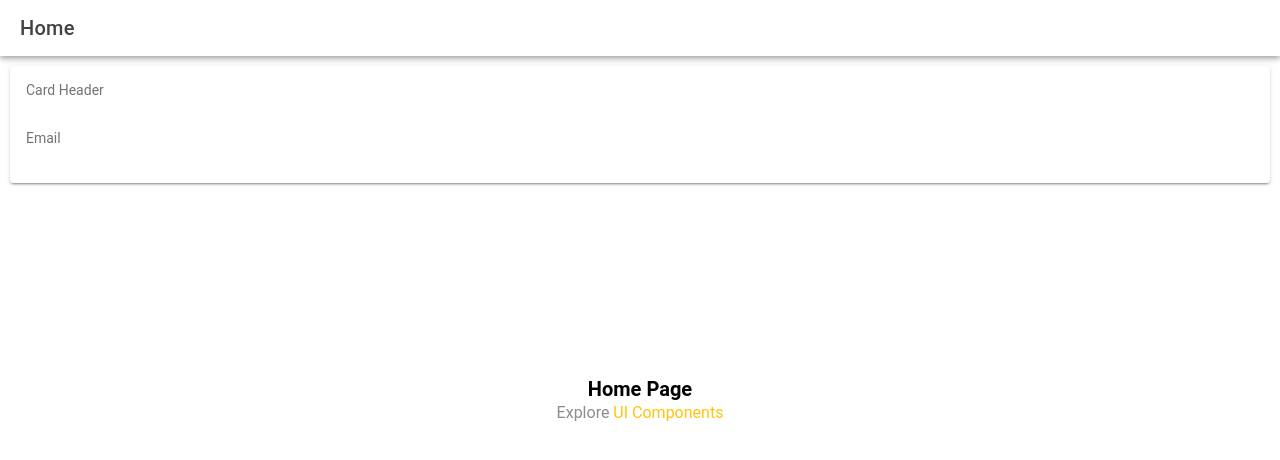
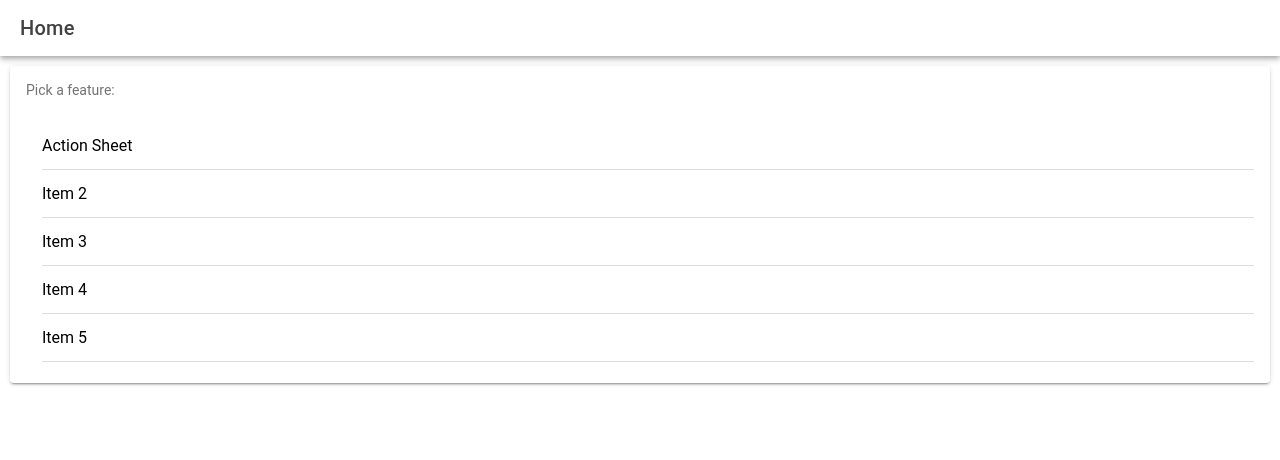
Before and after one commit to rickyptbc/my-first-ionic-app, a React (Vite) app: page /app in a window 1280 px wide. Shown: the top 460 px of the page. Built offline with nearby package versions, Linux system fonts and the light colour scheme.

Commit message:
Implemented ActionSheet page

```diff
--- a/src/App.tsx
+++ b/src/App.tsx
@@ -11,7 +11,7 @@ import {
 } from "@ionic/react";
 import { IonReactRouter } from "@ionic/react-router";
 import { ellipse, square, triangle } from "ionicons/icons";
-import Tab1 from "./pages/Tab1";
+import HomePage from "./pages/HomePage";
 import Tab2 from "./pages/Tab2";
 import Tab3 from "./pages/Tab3";
 
@@ -35,6 +35,7 @@ import "@ionic/react/css/display.css";
 import "./theme/variables.css";
 import LoginPage from "./pages/LoginPage";
 import RegisterPage from "./pages/RegisterPage";
+import ActionSheetPage from "./pages/ActionSheetPage";
 
 setupIonicReact();
 const App: React.FC = () => (
@@ -47,7 +48,8 @@ const App: React.FC = () => (
         <Route path="/register">
           <RegisterPage />
         </Route>
-        <Route component={Tab1} path="/app" />
+        <Route component={HomePage} path="/app" />
+        <Route component={ActionSheetPage} path={"/feature-action-sheet"} />
       </IonRouterOutlet>
     </IonReactRouter>
   </IonApp>
--- /dev/null
+++ b/src/pages/ActionSheetPage.tsx
@@ -0,0 +1,72 @@
+import {
+  IonBackButton,
+  IonButtons,
+  IonContent,
+  IonHeader,
+  IonPage,
+  IonTitle,
+  IonToolbar,
+  IonButton,
+  IonActionSheet,
+  useIonActionSheet,
+} from "@ionic/react";
+import React, { useState } from "react";
+
+const ActionSheetPage: React.FC = () => {
+  const [selectedOption, setSelectedOption] = useState<string>("");
+  const [present] = useIonActionSheet();
+
+  const handleActionSheet = () => {
+    present({
+      buttons: [
+        {
+          text: "Delete",
+          role: "destructive",
+          handler: () => {
+            setSelectedOption("Delete");
+          },
+        },
+        {
+          text: "Open",
+          handler: () => {
+            setSelectedOption("Open");
+          },
+        },
+        {
+          text: "Share",
+          handler: () => {
+            setSelectedOption("Share");
+          },
+        },
+        {
+          text: "Cancel",
+          role: "cancel",
+        },
+      ],
+      header: "Pick an action",
+      //   mode: "ios",
+      onDidDismiss: () => console.log("Dismissed"),
+    });
+  };
+
+  return (
+    <IonPage>
+      <IonHeader>
+        <IonToolbar color="primary">
+          <IonButtons slot="start">
+            <IonBackButton defaultHref="/app" />
+          </IonButtons>
+          <IonTitle>Action Sheet</IonTitle>
+        </IonToolbar>
+      </IonHeader>
+      <IonContent className="ion-padding">
+        <IonButton expand="block" onClick={handleActionSheet}>
+          Open Action Sheet
+        </IonButton>
+        <p>Option selected: {selectedOption}</p>
+      </IonContent>
+    </IonPage>
+  );
+};
+
+export default ActionSheetPage;
--- /dev/null
+++ b/src/pages/HomePage.tsx
@@ -0,0 +1,71 @@
+import {
+  IonCard,
+  IonCardContent,
+  IonCardHeader,
+  IonContent,
+  IonDatetimeButton,
+  IonHeader,
+  IonInput,
+  IonItem,
+  IonLabel,
+  IonList,
+  IonPage,
+  IonTitle,
+  IonToast,
+  IonToolbar,
+  useIonRouter,
+} from "@ionic/react";
+import "./Tab1.css";
+
+const HomePage: React.FC = () => {
+  const router = useIonRouter();
+
+  const items = [
+    { title: "Action Sheet", route: "/feature-action-sheet" },
+    { title: "Item 2", route: "/item-2" },
+    { title: "Item 3", route: "/item-3" },
+    { title: "Item 4", route: "/item-4" },
+    { title: "Item 5", route: "/item-5" },
+  ];
+
+  const handleClick = (id: number) => {
+    console.log(`Item with ID ${id} clicked`);
+    const route = items[id].route;
+    if (route) {
+      router.push(route);
+    }
+  };
+  return (
+    <IonPage>
+      <IonHeader>
+        <IonToolbar>
+          <IonTitle>Home</IonTitle>
+        </IonToolbar>
+      </IonHeader>
+      <IonContent fullscreen>
+        <IonHeader collapse="condense">
+          <IonToolbar>
+            <IonTitle size="large">Home</IonTitle>
+          </IonToolbar>
+        </IonHeader>
+        {/* <ExploreContainer name="Home Page" /> */}
+        <IonCard>
+          <IonCardHeader>Pick a feature:</IonCardHeader>
+          <IonCardContent>
+            <IonList>
+              {items.map((item, index) => (
+                <IonItem key={index} button onClick={() => handleClick(index)}>
+                  <IonLabel>{item.title}</IonLabel>
+                </IonItem>
+              ))}
+            </IonList>
+          </IonCardContent>
+        </IonCard>
+
+        <IonToast></IonToast>
+      </IonContent>
+    </IonPage>
+  );
+};
+
+export default HomePage;
--- a/src/pages/LoginPage.tsx
+++ b/src/pages/LoginPage.tsx
@@ -11,6 +11,7 @@ import {
   IonPage,
   IonTitle,
   IonToolbar,
+  useIonLoading,
   useIonRouter,
   useIonViewWillEnter,
 } from "@ionic/react";
@@ -24,11 +25,9 @@ import {
   mailOutline,
   personCircleOutline,
 } from "ionicons/icons";
-import { Geolocation } from '@capacitor/geolocation';
+import { Geolocation } from "@capacitor/geolocation";
 
 const LoginPage: React.FC = () => {
-  const [introSeen, setIntroSeen] = useState(false);
-
   const [email, setEmail] = useState("");
   const [password, setPassword] = useState("");
   const [showPassword, setShowPassword] = useState(false);
@@ -37,13 +36,16 @@ const LoginPage: React.FC = () => {
   const passwordRef = useRef<HTMLIonInputElement>(null);
 
   const router = useIonRouter();
+  const [present, dismiss] = useIonLoading();
 
   const printCurrentPosition = async () => {
     const coordinates = await Geolocation.getCurrentPosition();
 
-    setCoordinates(`Current position: Long ${coordinates.coords.longitude};\nLat ${coordinates.coords.latitude};\nAlt ${coordinates.coords.altitude}`)
+    setCoordinates(
+      `Current position: Long ${coordinates.coords.longitude};\nLat ${coordinates.coords.latitude};\nAlt ${coordinates.coords.altitude}`
+    );
 
-    console.log('Current position:', coordinates);
+    console.log("Current position:", coordinates);
   };
 
   const togglePasswordVisibility = () => {
@@ -55,15 +57,20 @@ const LoginPage: React.FC = () => {
     printCurrentPosition();
   };
 
-  const doLogin = (event: React.FormEvent<HTMLFormElement>) => {
-    event.preventDefault();
+  const doLogin = () => {
     console.log("Logging in");
-    // Reset fields after login
-    setEmail("");
-    setPassword("");
-    setShowPassword(false);
+    present({
+      message: "Logging in...",
+    });
 
-    // router.push("/home", "root");
+    setTimeout(() => {
+      console.log("After Timeouts");
+      dismiss();
+      setEmail("");
+      setPassword("");
+      setShowPassword(false);
+      router.push("/app", "root");
+    }, 500);
   };
 
   useIonViewWillEnter(() => {
@@ -82,11 +89,9 @@ const LoginPage: React.FC = () => {
       </IonHeader>
       <IonContent>
         <IonCard>
-          <IonCardTitle>
-            {coordinates}
-          </IonCardTitle>
+          <IonCardTitle>{coordinates}</IonCardTitle>
           <IonCardContent>
-            <form onSubmit={doLogin}>
+            <form>
               <IonInput
                 type="email"
                 label="Email"
@@ -123,10 +128,11 @@ const LoginPage: React.FC = () => {
               </IonInput>
 
               <IonButton
-                routerLink="/app"
+                // routerLink="/app"
                 type="button"
                 expand="block"
                 className="ion-margin-top"
+                onClick={() => doLogin()}
               >
                 Login
                 <IonIcon icon={logInOutline} slot="end" />
--- a/src/pages/Tab1.tsx
+++ /dev/null
@@ -1,47 +0,0 @@
-import {
-  IonCard,
-  IonCardContent,
-  IonCardHeader,
-  IonContent,
-  IonDatetimeButton,
-  IonHeader,
-  IonInput,
-  IonPage,
-  IonTitle,
-  IonToolbar,
-} from "@ionic/react";
-import ExploreContainer from "../components/ExploreContainer";
-import "./Tab1.css";
-
-const Tab1: React.FC = () => {
-  return (
-    <IonPage>
-      <IonHeader>
-        <IonToolbar>
-          <IonTitle>Home</IonTitle>
-        </IonToolbar>
-      </IonHeader>
-      <IonContent fullscreen>
-        <IonHeader collapse="condense">
-          <IonToolbar>
-            <IonTitle size="large">Home</IonTitle>
-          </IonToolbar>
-        </IonHeader>
-        <ExploreContainer name="Home Page" />
-        <IonCard>
-          <IonCardHeader>Card Header</IonCardHeader>
-          <IonCardContent>
-            <IonInput
-              type="email"
-              label="Email"
-              labelPlacement="floating"
-              color="danger"
-            />
-          </IonCardContent>
-        </IonCard>
-      </IonContent>
-    </IonPage>
-  );
-};
-
-export default Tab1;
```
Also changed, not shown: PubSubApp.tsx (added, +50 -0 lines), src/theme/variables.css (+20 -21 lines).
